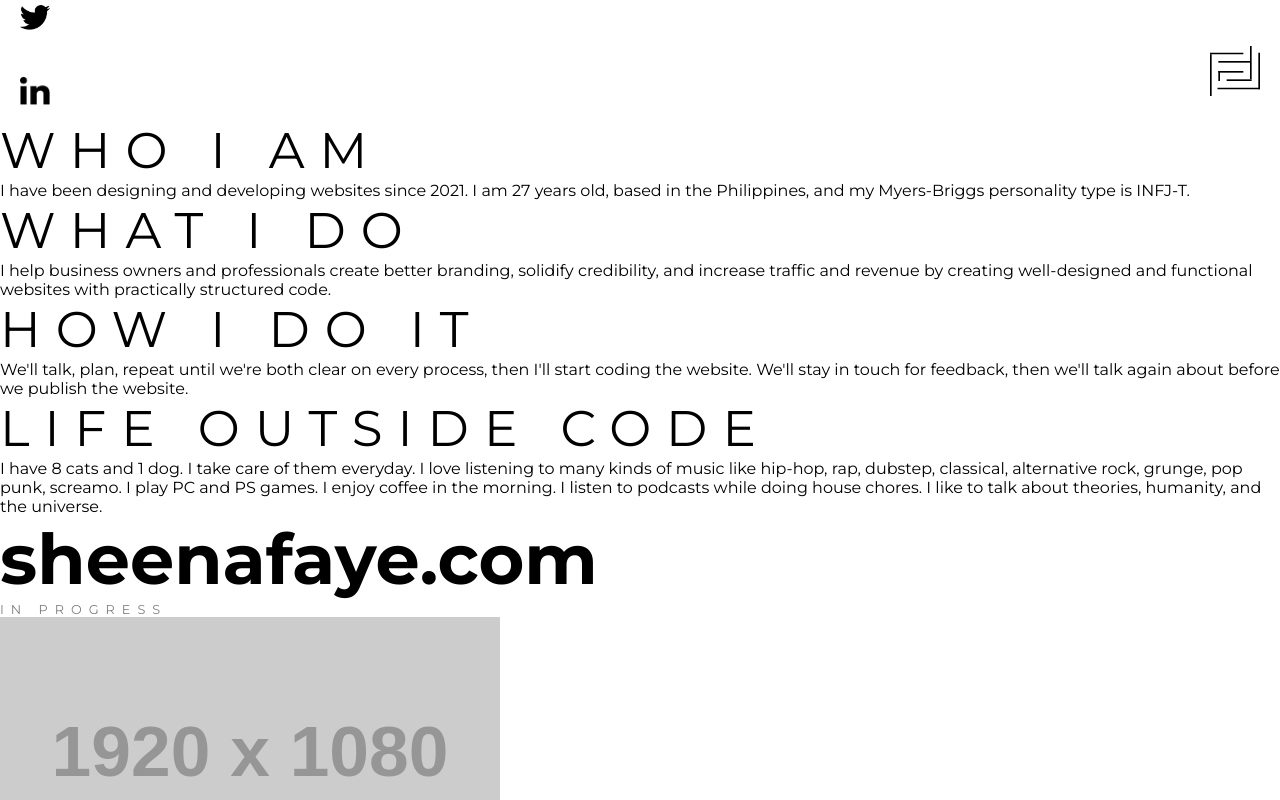
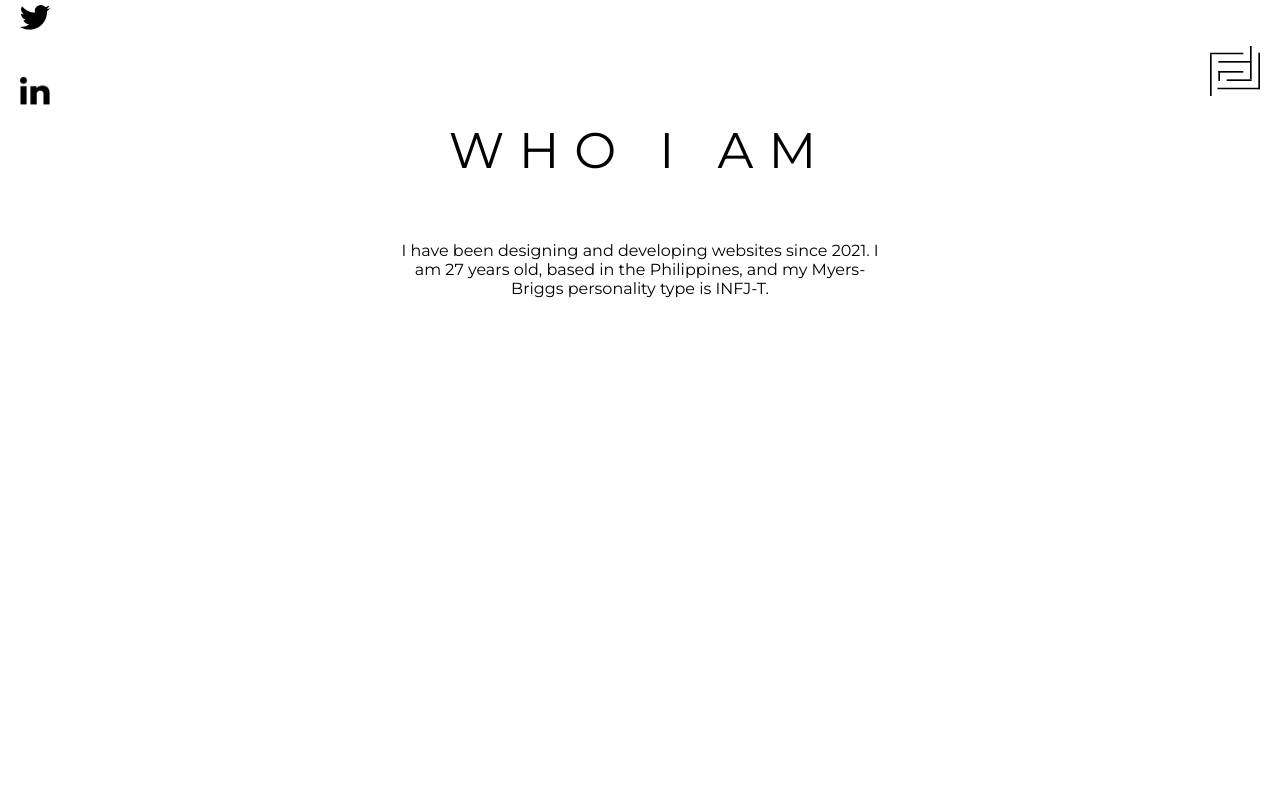
Before and after one commit to natdlc/nathanel-portfolio, a Next.js app: page / in a window 1280 px wide. Shown: the part 680-1480 px from the top of the page. Built offline with nearby package versions, Linux system fonts and the light colour scheme.

Commit message:
about style

```diff
--- /dev/null
+++ b/components/common/about-item/about-item.jsx
@@ -0,0 +1,10 @@
+import styles from "./about-item.module.css";
+
+export default function AboutItem({ article }) {
+  return (
+    <article className={styles.article}>
+      <h3>{article.title}</h3>
+      <p className={styles.description}>{article.description}</p>
+    </article>
+  );
+}
--- /dev/null
+++ b/components/common/about-item/about-item.module.css
@@ -0,0 +1,12 @@
+.article {
+  height: 100vh;
+  display: flex;
+  flex-direction: column;
+  gap: 60px;
+  align-items: center;
+}
+
+.description {
+  max-width: 500px;
+  text-align: center;
+}
--- /dev/null
+++ b/components/sections/about/about.jsx
@@ -0,0 +1,14 @@
+import AboutItem from "@/components/common/about-item/about-item";
+import { getAboutArticles } from "@/lib/about";
+
+const articles = getAboutArticles();
+
+export default function About() {
+  return (
+    <section id="about">
+      {articles.map((article) => (
+        <AboutItem key={article.id} article={article} />
+      ))}
+    </section>
+  );
+}
--- /dev/null
+++ b/lib/about.js
@@ -0,0 +1,28 @@
+export function getAboutArticles() {
+  return [
+    {
+      id: "who-i-am",
+      title: "Who I am",
+      description:
+        "I have been designing and developing websites since 2021. I am 27 years old, based in the Philippines, and my Myers-Briggs personality type is INFJ-T.",
+    },
+    {
+      id: "what-i-do",
+      title: "What I do",
+      description:
+        "I help business owners and professionals have superior branding,credibility, and increased traffic and revenue through well-designed, customized, and functional websites.",
+    },
+    {
+      id: "how-i-do-it",
+      title: "How I do it",
+      description:
+        "We'll talk, plan, repeat until we're both clear on every process. Then, I'll start developing the website with code. We'll stay in touch for feedback while this is happening, then we'll talk again about before we publish the website.",
+    },
+    {
+      id: "life-outside-websites",
+      title: "Life outside websites",
+      description:
+        "I have 8 cats and 1 dog. I take care of them everyday. I love listening to many kinds of music like hip-hop, rap, dubstep, classical, alternative rock, grunge, pop punk, screamo. I play PC and PS games. I enjoy coffee in the morning. I listen to podcasts while doing house chores. I like to talk about theories, humanity, and the universe.",
+    },
+  ];
+}
--- a/pages/index.js
+++ b/pages/index.js
@@ -3,6 +3,7 @@ import Header from "@/components/nav/header/header";
 import Socials from "@/components/nav/socials/socials";
 import Skills from "@/components/nav/skills/skills";
 import Hero from "@/components/sections/hero/hero";
+import About from "@/components/sections/about/about";
 
 export default function Home() {
   return (
@@ -26,52 +27,7 @@ export default function Home() {
         <Hero />
 
         {/* about */}
-        <section id="about">
-          {/* who i am */}
-          <div>
-            <h3>Who I am</h3>
-            <p>
-              I have been designing and developing websites since 2021. I am 27
-              years old, based in the Philippines, and my Myers-Briggs
-              personality type is INFJ-T.
-            </p>
-          </div>
-
-          {/* what i do */}
-          <div>
-            <h3>What I do</h3>
-            <p>
-              I help business owners and professionals create better branding,
-              solidify credibility, and increase traffic and revenue by creating
-              well-designed and functional websites with practically structured
-              code.
-            </p>
-          </div>
-
-          {/* How I do it */}
-          <div>
-            <h3>How I do it</h3>
-            <p>
-              We'll talk, plan, repeat until we're both clear on every process,
-              then I'll start coding the website. We'll stay in touch for
-              feedback, then we'll talk again about before we publish the
-              website.
-            </p>
-          </div>
-
-          {/* Life outside code */}
-          <div>
-            <h3>Life outside code</h3>
-            <p>
-              I have 8 cats and 1 dog. I take care of them everyday. I love
-              listening to many kinds of music like hip-hop, rap, dubstep,
-              classical, alternative rock, grunge, pop punk, screamo. I play PC
-              and PS games. I enjoy coffee in the morning. I listen to podcasts
-              while doing house chores. I like to talk about theories, humanity,
-              and the universe.
-            </p>
-          </div>
-        </section>
+        <About />
 
         {/* work */}
         <section id="work">
```
